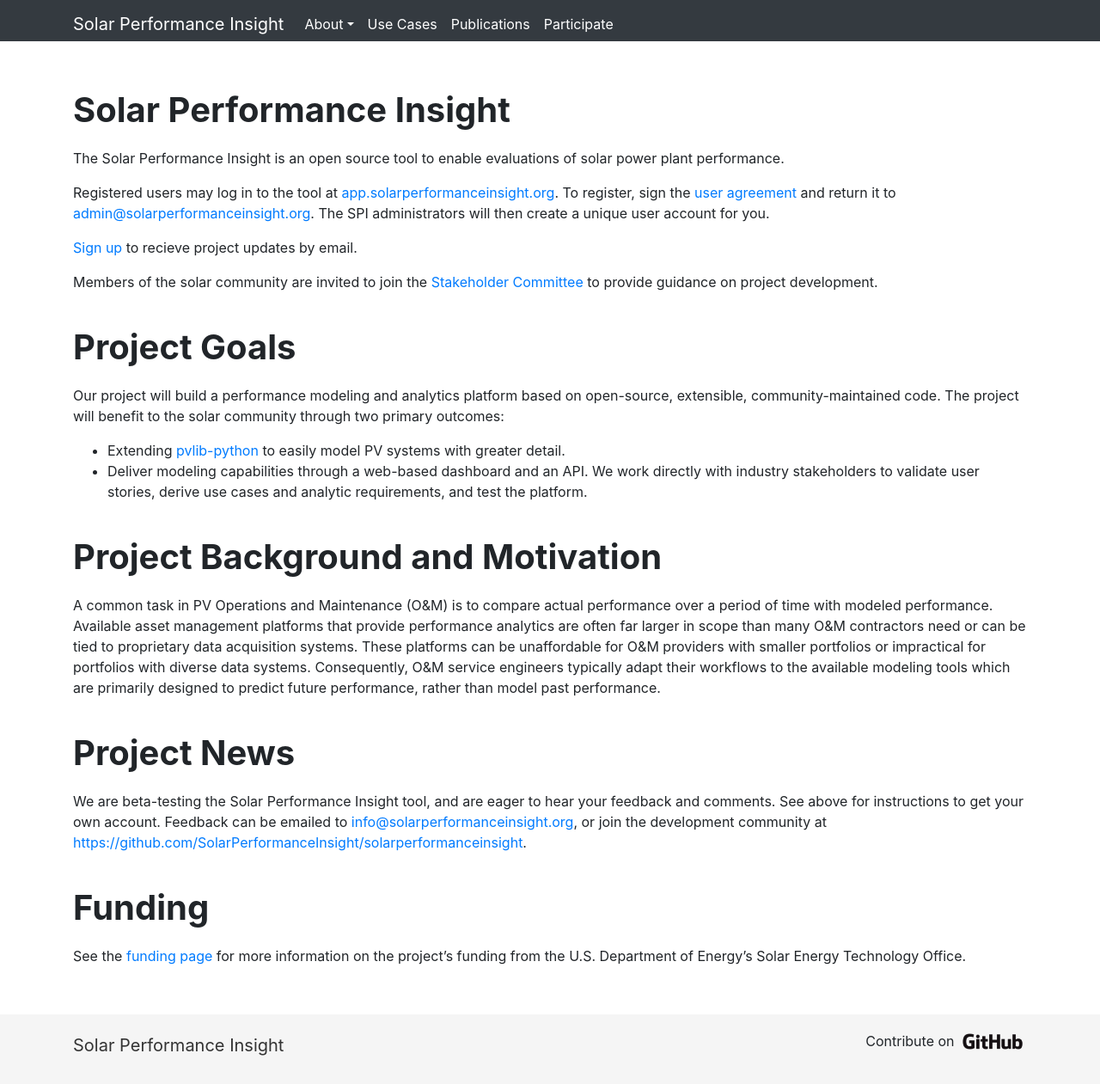
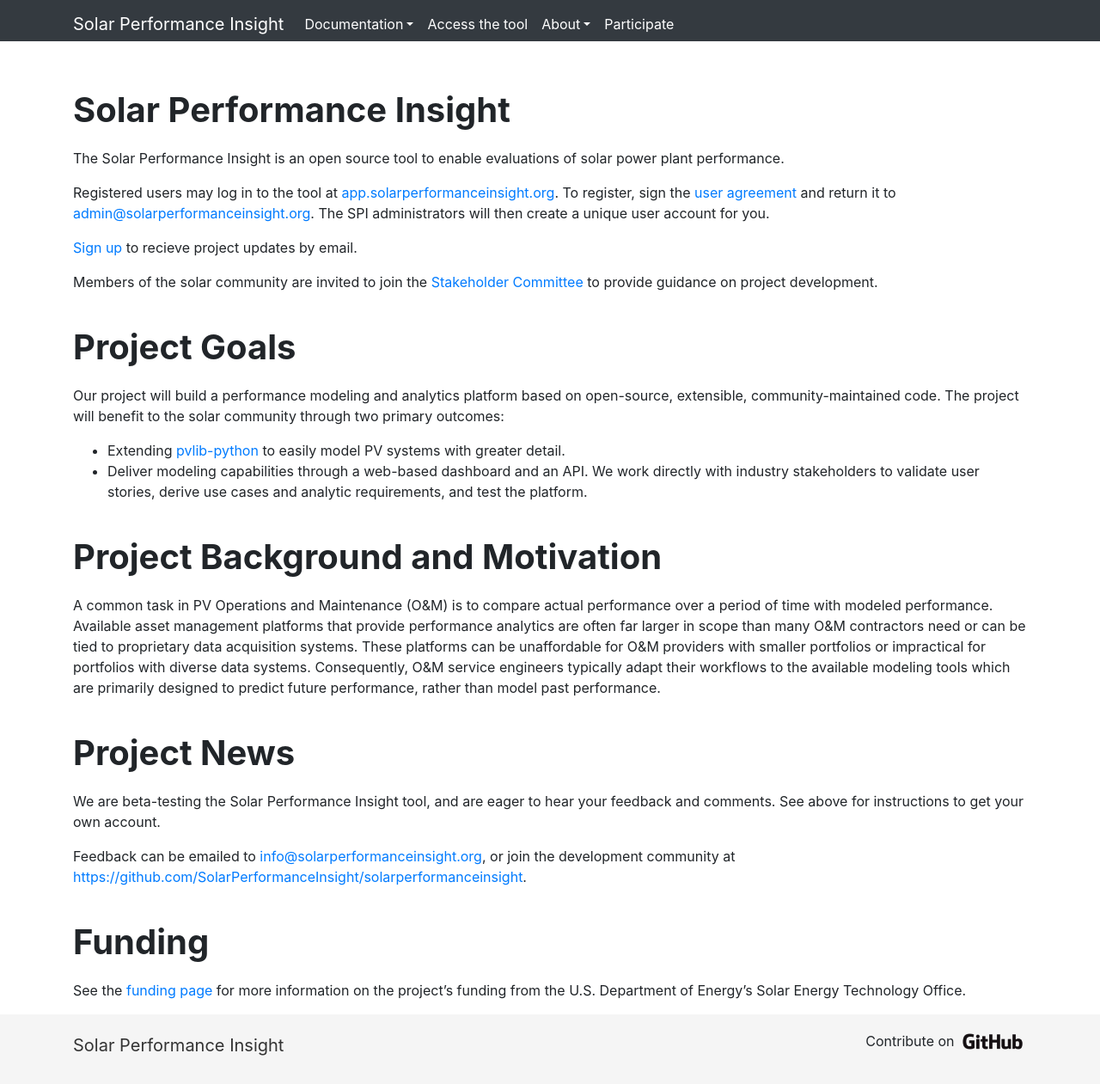
Before and after one commit to SolarPerformanceInsight/SolarPerformanceInsight.github.io, a Jekyll site: the page built from index.md, in a window 1280 px wide and 1261 px high. Shown: the whole window at 86% size. Built offline with Jekyll 4.4.1, drawn with Linux system fonts in a browser that asks for light colours.

Commit message:
Restructure for documentation (#24)
* update news

* add logo for Hawaii PV Partners

* restructure homepage for documentation

```diff
--- a/_data/navigation.yml
+++ b/_data/navigation.yml
@@ -1,3 +1,15 @@
+- name: Documentation
+  links:
+  - name: Quickstart
+    link: /quickstart/
+  - name: API reference
+    link: /api_reference/
+  - name: Use Cases
+    link: /usecases/
+
+- name: Access the tool
+  link: /access/
+
 - name: About
   links:
   - name: Team
@@ -7,11 +19,5 @@
   - name: Funding
     link: /about/funding/
 
-- name: Use Cases
-  link: /usecases/
-
-- name: Publications
-  link: /publications/
-
 - name: Participate
   link: /stakeholdercommittee/
--- a/index.md
+++ b/index.md
@@ -37,6 +37,7 @@ modeling tools which are primarily designed to predict future performance, rathe
 
 We are beta-testing the Solar Performance Insight tool, and are eager to hear
 your feedback and comments. See above for instructions to get your own account.
+
 Feedback can be emailed to [info@solarperformanceinsight.org](mailto:info@solarperformanceinsight.org), or join the development
 community at [https://github.com/SolarPerformanceInsight/solarperformanceinsight](https://github.com/SolarPerformanceInsight/solarperformanceinsight).
 
```
Also changed, not shown: _data/presentations.yml (deleted), documentation/api_reference.md (added), documentation/quickstart.md (added), documentation/usecases.md (renamed from usecases.md).
